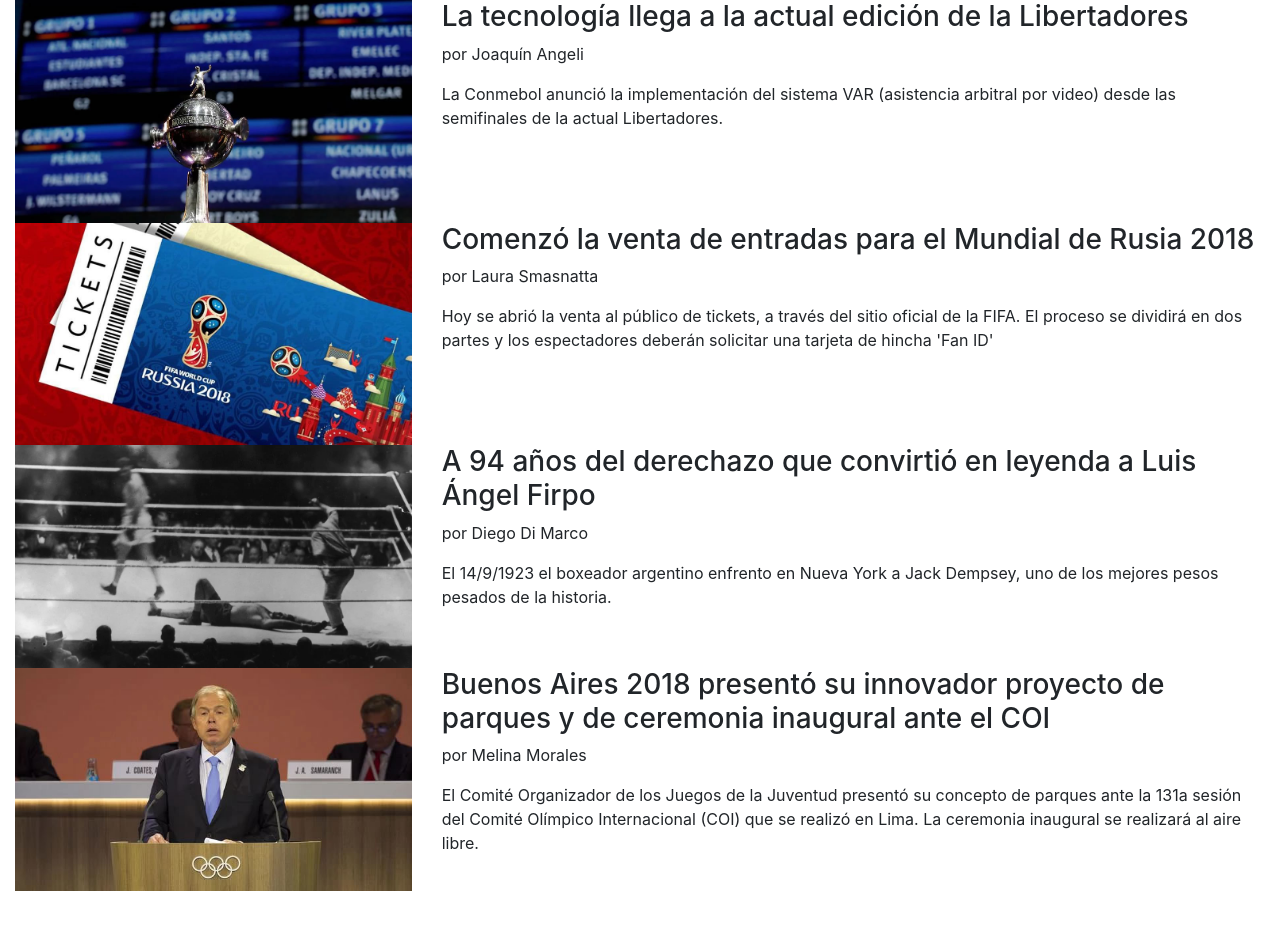
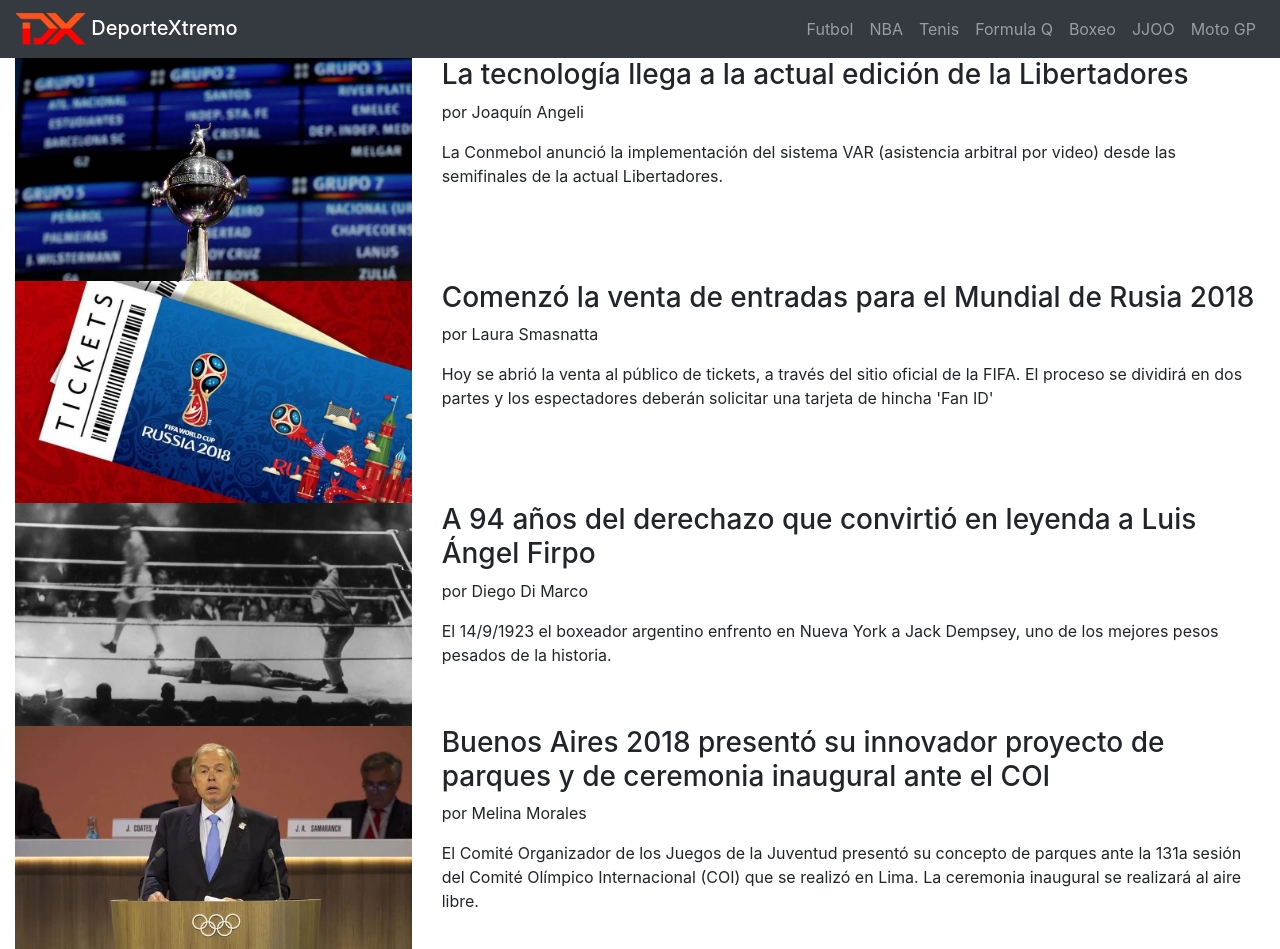
Before and after one commit to Alebottone/PWFE-M1-06, a plain HTML site: page indez.html in a window 1280 px wide. Before the commit the page ends 891 px from the top, so only its background shows below. Drawn offline with nearby package versions, Linux system fonts and the light colour scheme.

Commit message:
Armando Header/Nav con componentes y utilidades

```diff
--- a/indez.html
+++ b/indez.html
@@ -11,6 +11,45 @@
     <title>DX - DeporteXtremo+</title>
   </head>
   <body>
+  	<!-- INICIO NAV -->
+  	<nav class="navbar navbar-expand-lg navbar-dark bg-dark">
+  <a class="navbar-brand h1 m-0 " href="#">
+    <img src="img/logo.png"  class="d-inline-block align-top" alt="">
+    DeporteXtremo
+  </a>
+  <button class="navbar-toggler" type="button" data-toggle="collapse" data-target="#menu" aria-controls="menu" aria-expanded="false" aria-label="Toggle navigation">
+    <span class="navbar-toggler-icon"></span>
+  </button>
+
+  <div class="collapse navbar-collapse"  id="menu">
+    <ul class="navbar-nav ml-auto text-center">
+
+      <li class="nav-item">
+        <a class="nav-link" href="#">Futbol </a>
+      </li>
+       <li class="nav-item ">
+        <a class="nav-link" href="#">NBA </a>
+      </li> <li class="nav-item">
+        <a class="nav-link" href="#">Tenis </a>
+      </li> <li class="nav-item ">
+        <a class="nav-link" href="#">Formula Q</a>
+      </li> <li class="nav-item ">
+        <a class="nav-link" href="#">Boxeo </a>
+      </li>
+      <li class="nav-item ">
+        <a class="nav-link" href="#">JJOO </a>
+      </li>
+       <li class="nav-item ">
+        <a class="nav-link" href="#">Moto GP </a>
+      </li>
+
+
+    </ul>
+
+  </div>
+</nav>
+  	<!-- FIN NAV -->
+
 
       <main>
 
```
Also changed, not shown: 1 other file.
